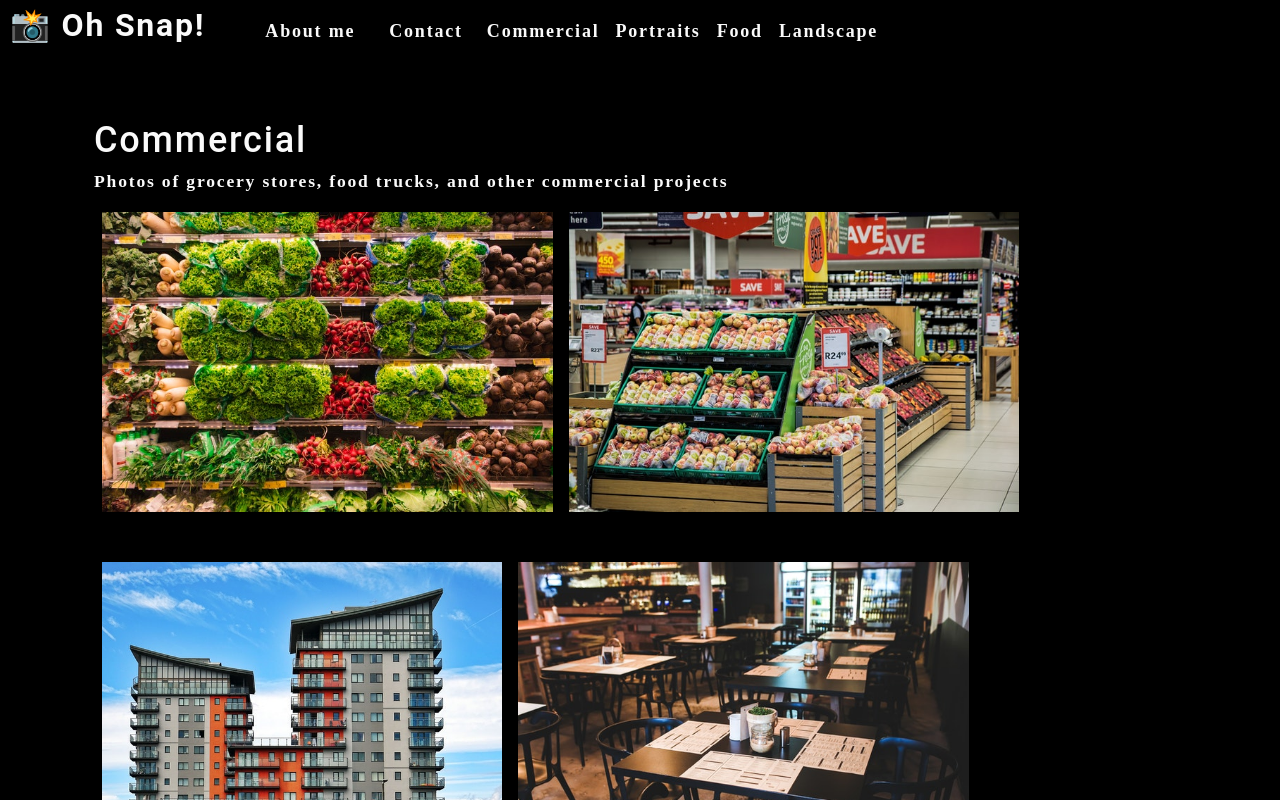
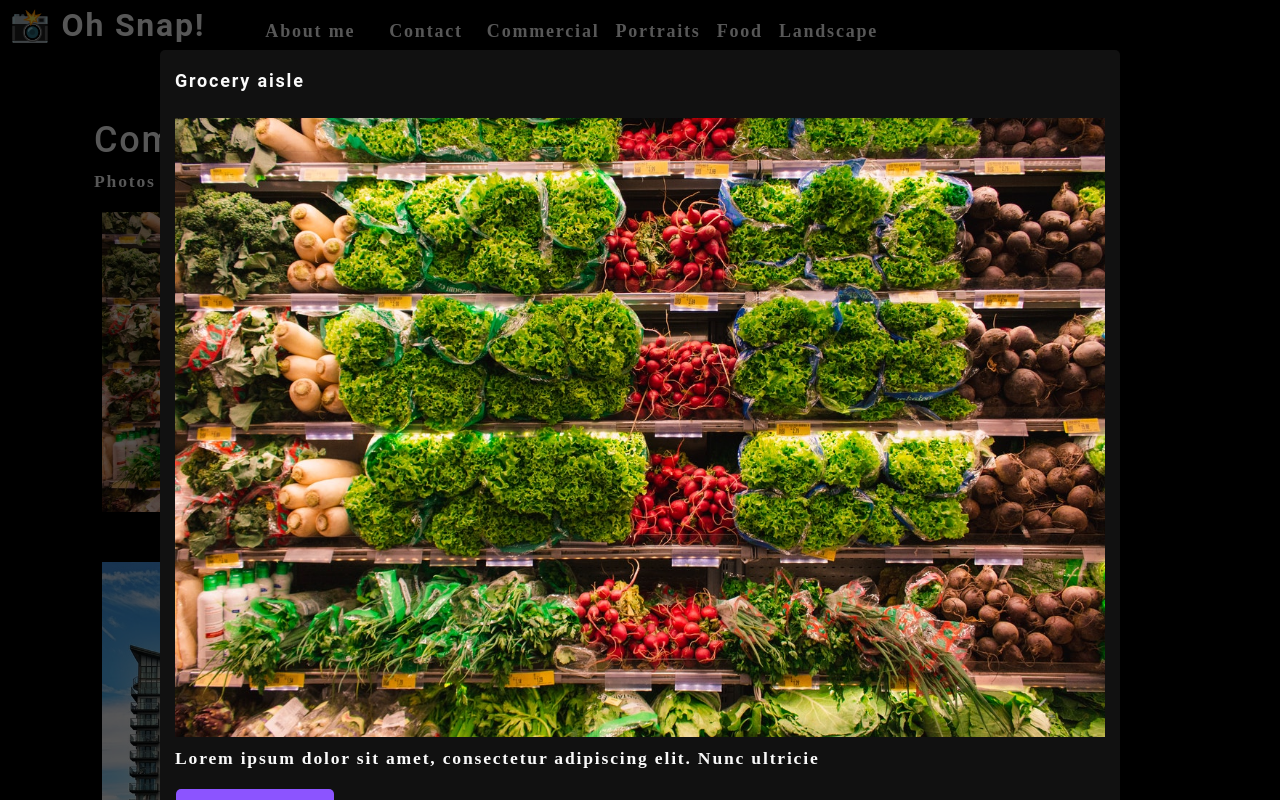
Before and after one commit to ers206/photo-port, a React (Create React App) app: page / in a window 1280 px wide. Both pictures are taken after a click on the picture 327 px from the left and 361 px from the top of the page. Shown: the top 800 px of the page. Built offline with nearby package versions, Linux system fonts and the light colour scheme.

Commit message:
done with 20.5.6 works/need to deploy on heroku in next lesson

```diff
--- a/src/components/Contact/index.js
+++ b/src/components/Contact/index.js
@@ -15,11 +15,6 @@
       console.log('Form', formState);
     }
   };
-// this is from mod 20.4.4
-//   function handleSubmit(e) {
-//     e.preventDefault();
-//     console.log(formState);
-//   }
 
   const handleChange = (e) => {
     if (e.target.name === 'email') {
@@ -34,9 +29,6 @@
         setErrorMessage(`${e.target.name} is required.`);
       } else {
         setErrorMessage('');
-        console.log('errorMessage', errorMessage);
-      } if (!errorMessage) {
-        setFormState({ ...formState, [e.target.name]: e.target.value });
       }
     }
   };
@@ -69,44 +61,3 @@
 }
 
 export default ContactForm;
-
-// =============================================================
-// import React, { useState } from 'react';
-
-
-// function ContactForm() {
-//     const [formState, setFormState] = useState({ name: '', email: '', message: '' });
-//     // JSX
-//     function handleChange(e) {
-//         setFormState({...formState, name: e.target.value })
-//       }
-
-//       console.log(formState);
-
-//     return (
-//         <section>
-//           <h1>Contact me</h1>
-//           <form id="contact-form">
-//           <div>
-//           <label htmlFor="name">Name:</label>
-//           <input type="text" defaultValue={name} name="name" />
-//         </div>
-//         <div>
-//           <label htmlFor="name">Name:</label>
-//           <input type="text" name="name" defaultValue={name} onBlur={handleChange} />
-//         </div>
-//         <div>
-//           <label htmlFor="email">Email address:</label>
-//           <input type="email" name="email" defaultValue={email} onBlur={handleChange} />
-//         </div>
-//         <div>
-//           <label htmlFor="message">Message:</label>
-//           <textarea name="message" rows="5" defaultValue={message} onBlur={handleChange} />
-//         </div>
-//             <button type="submit">Submit</button>
-//           </form>
-//         </section>
-//         );
-//     }
-
-//     export default ContactForm;
--- /dev/null
+++ b/src/components/Modal/index.js
@@ -0,0 +1,47 @@
+import React from 'react';
+
+const Modal = ({ onClose, currentPhoto }) => {
+    const {name, category, description, index} = currentPhoto;
+
+    return (
+      <div className="modalBackdrop">
+        <div className="modalContainer">
+          <h3 className="modalTitle">{name}</h3>
+          <img src={require(`../../assets/large/${category}/${index}.jpg`)} alt="current category" />
+          <p>{description}</p>
+          <button onClick={onClose} type="button">Close this modal</button>
+          {/* <button type="button" onClick={onClose}>
+            Close this modal
+          </button> */}
+        </div>
+      </div>
+    );
+  }
+
+  export default Modal;
+
+
+
+//   import React from 'react';
+
+// const Modal = ({ onClose, currentPhoto }) => {
+//   const { name, description, category, index } = currentPhoto;
+
+//   return (
+//     <div className="modalBackdrop">
+//       <div className="modalContainer">
+//         <h3 className="modalTitle">{name} </h3>
+//         <img
+//           src={require(`../../assets/large/${category}/${index}.jpg`).default}
+//           alt="current category"
+//         />
+//         <p>{description}</p>
+//         <button type="button" onClick={onClose}>
+//           Close this modal
+//         </button>
+//       </div>
+//     </div>
+//   );
+// };
+
+// export default Modal;
--- a/src/components/PhotoList/index.js
+++ b/src/components/PhotoList/index.js
@@ -1,6 +1,12 @@
 import React, { useState } from 'react';
+import Modal from '../Modal';
 
 const PhotoList = ({ category }) => {
+  const [isModalOpen, setIsModalOpen] = useState(false);
+  const [currentPhoto, setCurrentPhoto] = useState();
+
+//   where does this go from 20.5.4 just over halfway down page doesnt say where it goes
+//   {isModalOpen && <Modal currentPhoto={currentPhoto} />}
   const [photos] = useState([
     {
       name: 'Grocery aisle',
@@ -120,14 +126,23 @@
 
   const currentPhotos = photos.filter(photo => photo.category === category);
 
+  const toggleModal = (image, i) => {
+    setCurrentPhoto({...image, index: i});
+    setIsModalOpen(!isModalOpen);
+  }
+
   return (
     <div>
+      {isModalOpen && (
+        <Modal onClose={toggleModal} currentPhoto={currentPhoto} />
+      )}
       <div className="flex-row">
         {currentPhotos.map((image, i) => (
           <img
             src={require(`../../assets/small/${category}/${i}.jpg`)}
             alt={image.name}
             className="img-thumbnail mx-1"
+            onClick={() => toggleModal(image, i)}
             key={image.name}
           />
         ))}
```
Also changed, not shown: 2 other files (tests, documents, lock files or other folders).
